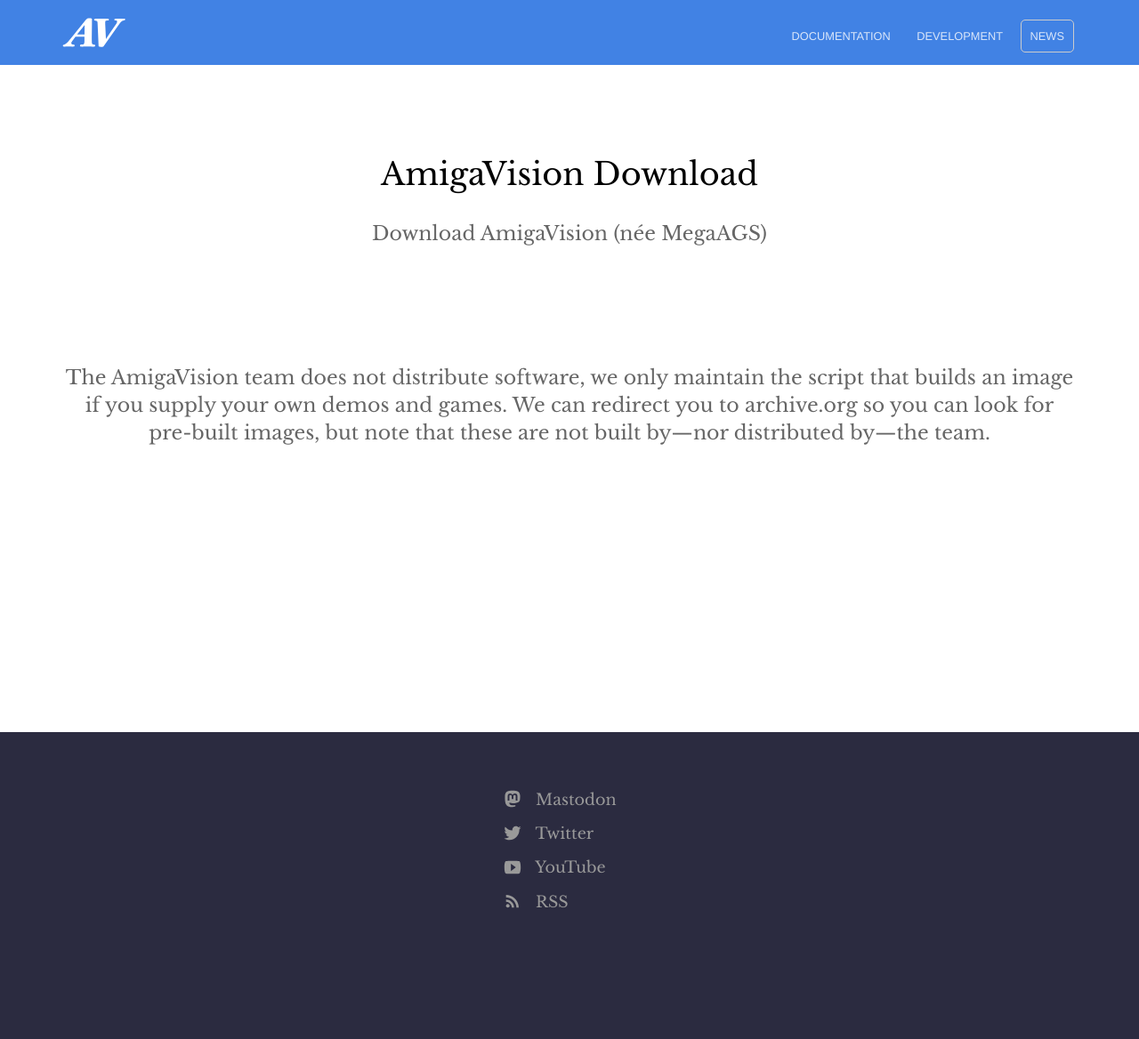
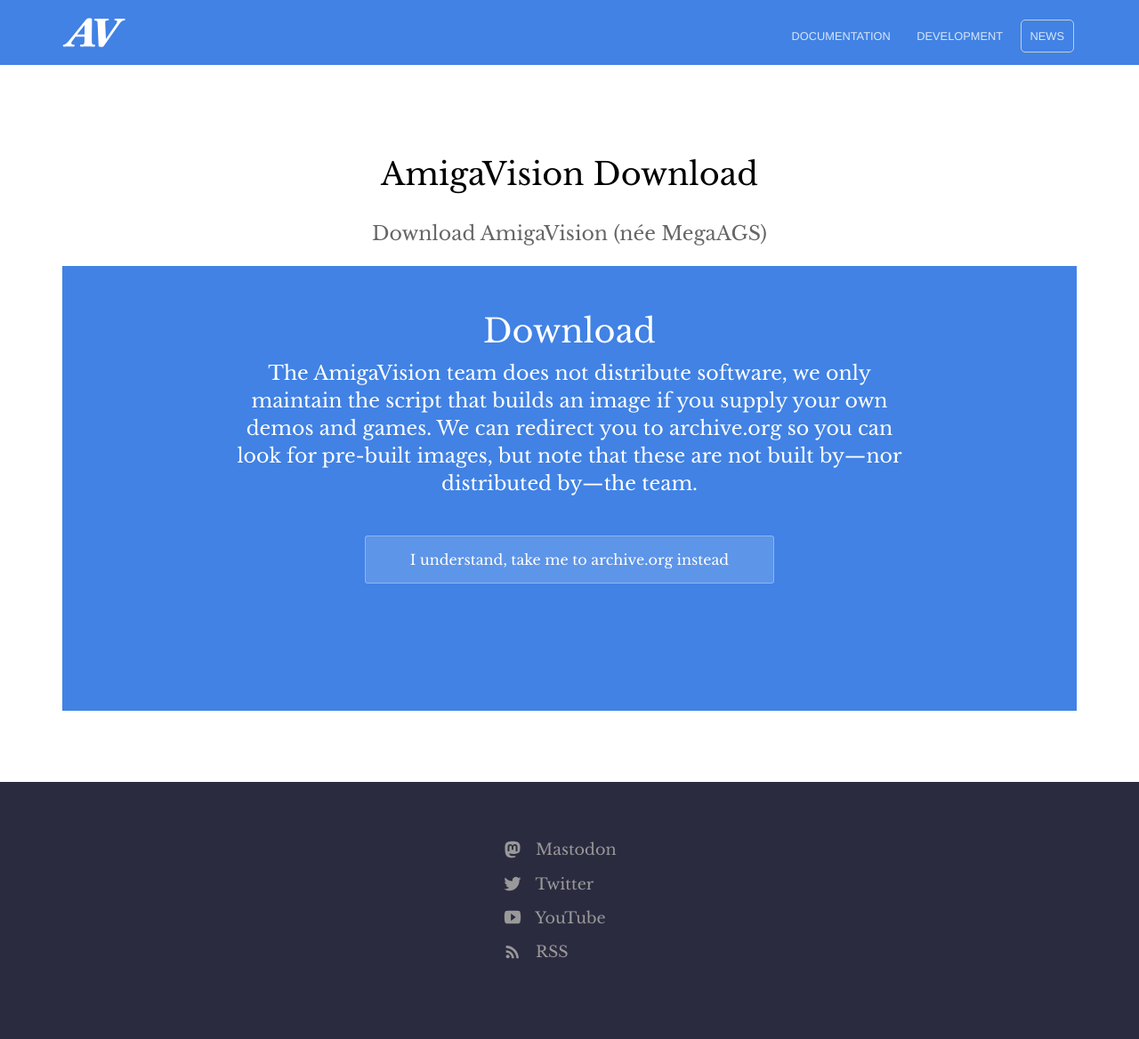
Before and after one commit to amigavision/amigavision.github.io, a Jekyll site: the page built from download.html, in a window 1280 px wide. Shown: the whole page at 89% size. Built offline with Jekyll 4.4.1, drawn with Linux system fonts in a browser that asks for light colours; before the commit the page ends 1111 px from its top, so only the background shows below that.

Commit message:
Update download.html

```diff
--- a/download.html
+++ b/download.html
@@ -3,10 +3,10 @@
 description: Download AmigaVision (née MegaAGS)
 ---
 
-<div class="content">
-	<section>
+<section class="hero">
+	<div class="text-container">
+    <h1>Download</h1>
 		<p class="subtext editable">The AmigaVision team does not distribute software, we only maintain the script that builds an image if you supply your own demos and games. We can redirect you to archive.org so you can look for pre-built images, but note that these are not built by&mdash;nor distributed by&mdash;the team.</p>
 		<div class="cta button alt"><a href="https://archive.org/details/software?query=megaags">I understand, take me to archive.org instead</a></div>
-
-	</section>
-</div>
+  </div>
+</section>
```
